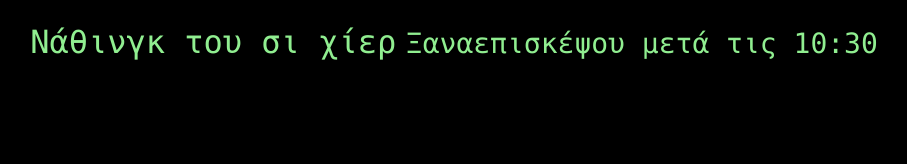
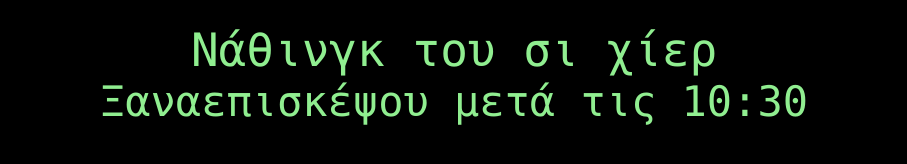
Before and after one commit to WinXprt14/poutses-mple, a plain HTML site: page index.html in a window 1280 px wide. Shown: the whole page, without its empty margins (186-1093 px from the left). Drawn offline with Linux system fonts and the light colour scheme.

Commit message:
Update index.html

```diff
--- a/index.html
+++ b/index.html
@@ -7,8 +7,9 @@
 </head>
 <body>
 <center>
-<span style="font-size: 32px;">Νάθινγκ του σι χίερ</span>
-<span style="font-size: 28px;">Ξαναεπισκέψου μετά τις 10:30</span>
+<span style="font-size: 46px;">Νάθινγκ του σι χίερ</span>
+<br/>
+<span style="font-size: 42px;">Ξαναεπισκέψου μετά τις 10:30</span>
 </center>
 </body>
 </html>
```
